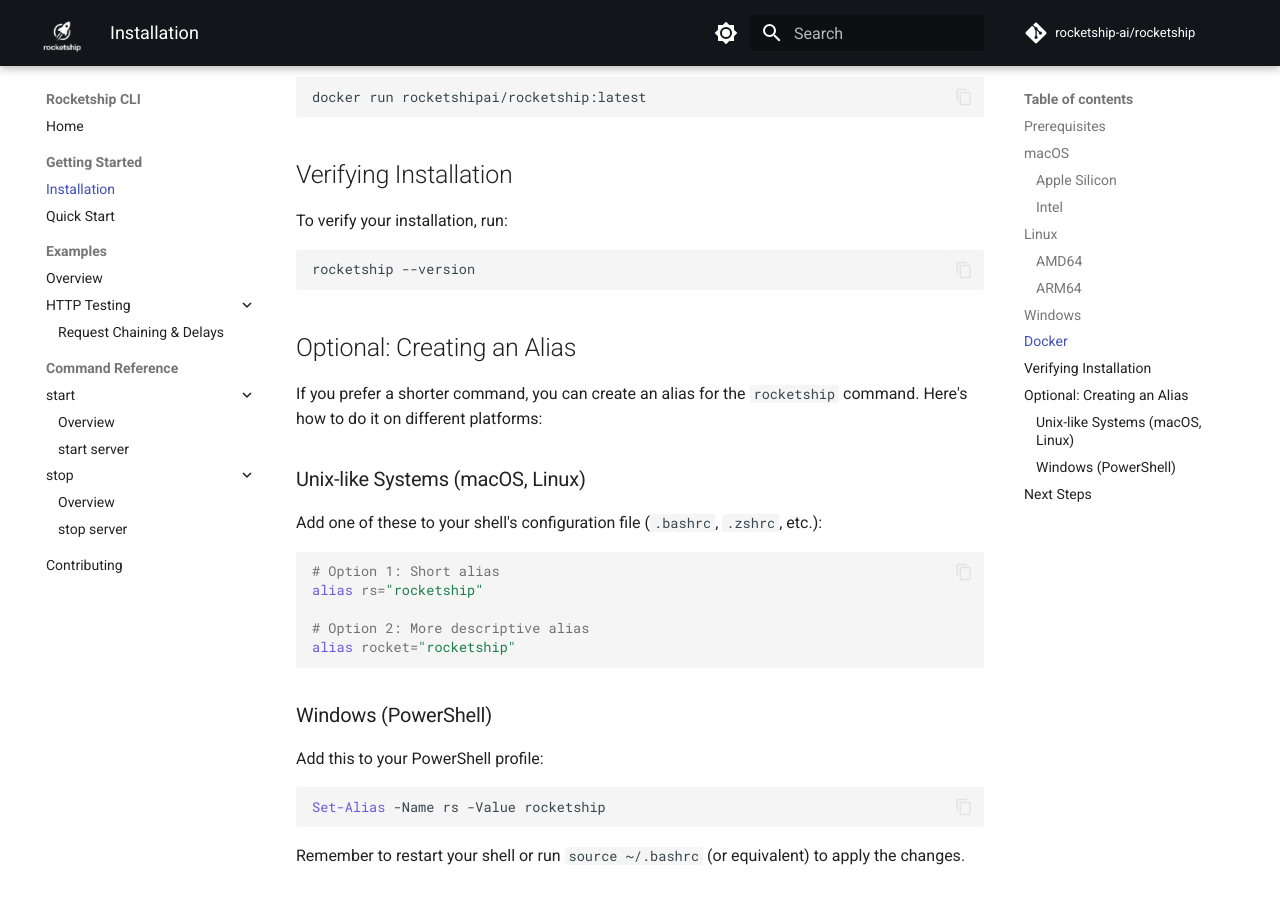
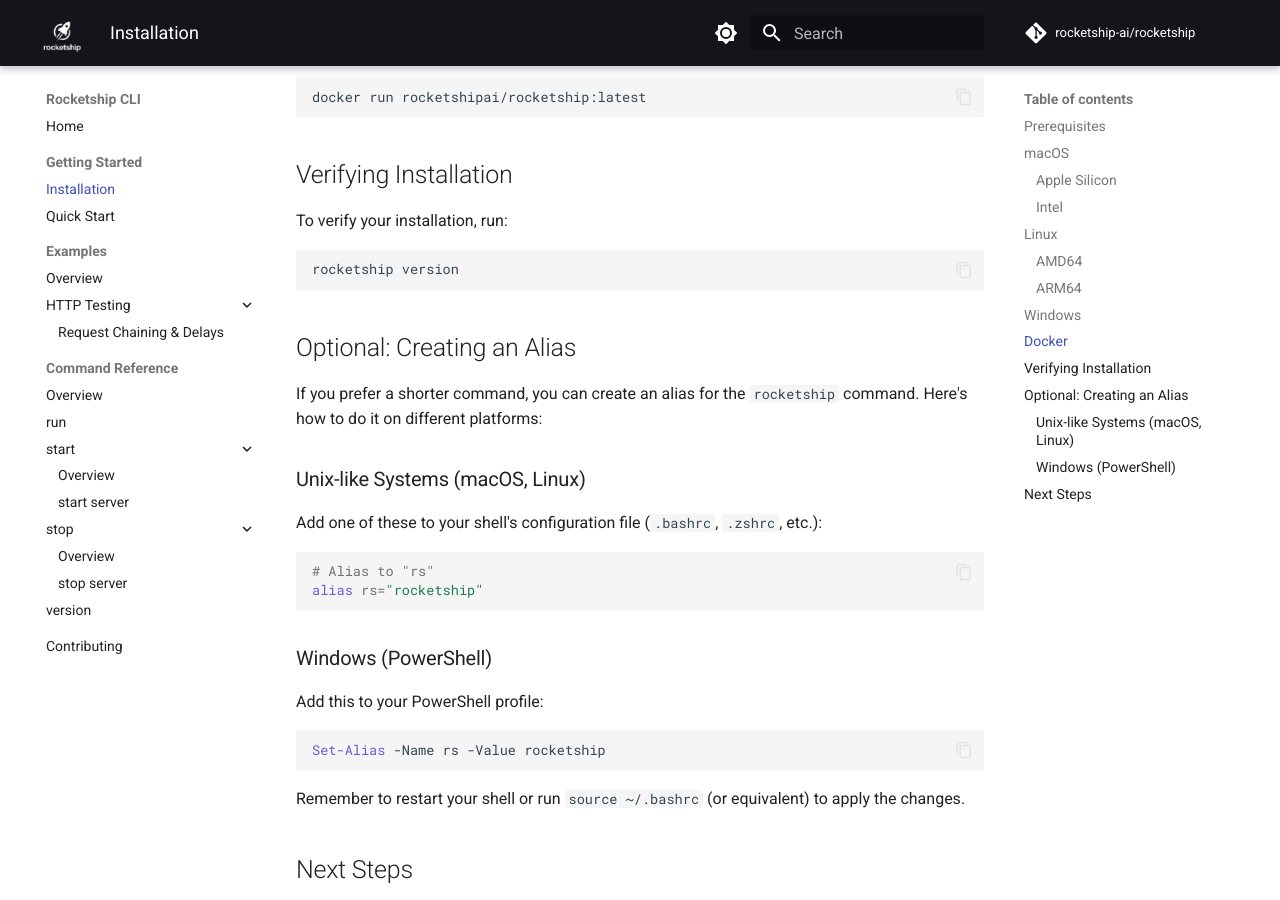
Before and after one commit to rocketship-ai/rocketship, an MkDocs documentation site: the page built from docs/src/installation.md, in a window 1280 px wide and 900 px high, scrolled down 1390 px. Built offline with MkDocs 1.6.1 and Material for MkDocs 9.7.7, drawn with Linux system fonts in a browser that asks for light colours; comment, search, counter and statistics services are not loaded.

````diff
--- a/docs/mkdocs.yml
+++ b/docs/mkdocs.yml
@@ -61,10 +61,13 @@ nav:
       - HTTP Testing:
           - Request Chaining & Delays: examples/request-chaining.md
   - Command Reference:
+      - Overview: reference/rocketship.md
+      - run: reference/rocketship_run.md
       - start:
           - Overview: reference/rocketship_start.md
           - start server: reference/rocketship_start_server.md
       - stop:
           - Overview: reference/rocketship_stop.md
           - stop server: reference/rocketship_stop_server.md
+      - version: reference/rocketship_version.md
   - Contributing: contributing.md
--- a/docs/src/installation.md
+++ b/docs/src/installation.md
@@ -65,7 +65,7 @@ docker run rocketshipai/rocketship:latest
 To verify your installation, run:
 
 ```bash
-rocketship --version
+rocketship version
 ```
 
 ## Optional: Creating an Alias
@@ -77,11 +77,8 @@ If you prefer a shorter command, you can create an alias for the `rocketship` co
 Add one of these to your shell's configuration file (`.bashrc`, `.zshrc`, etc.):
 
 ```bash
-# Option 1: Short alias
+# Alias to "rs"
 alias rs="rocketship"
-
-# Option 2: More descriptive alias
-alias rocket="rocketship"
 ```
 
 ### Windows (PowerShell)
````
Also changed, not shown: docs/src/reference/rocketship.md (+1 -0 lines), docs/src/reference/rocketship_version.md (added, +23 -0 lines), 3 other files.
